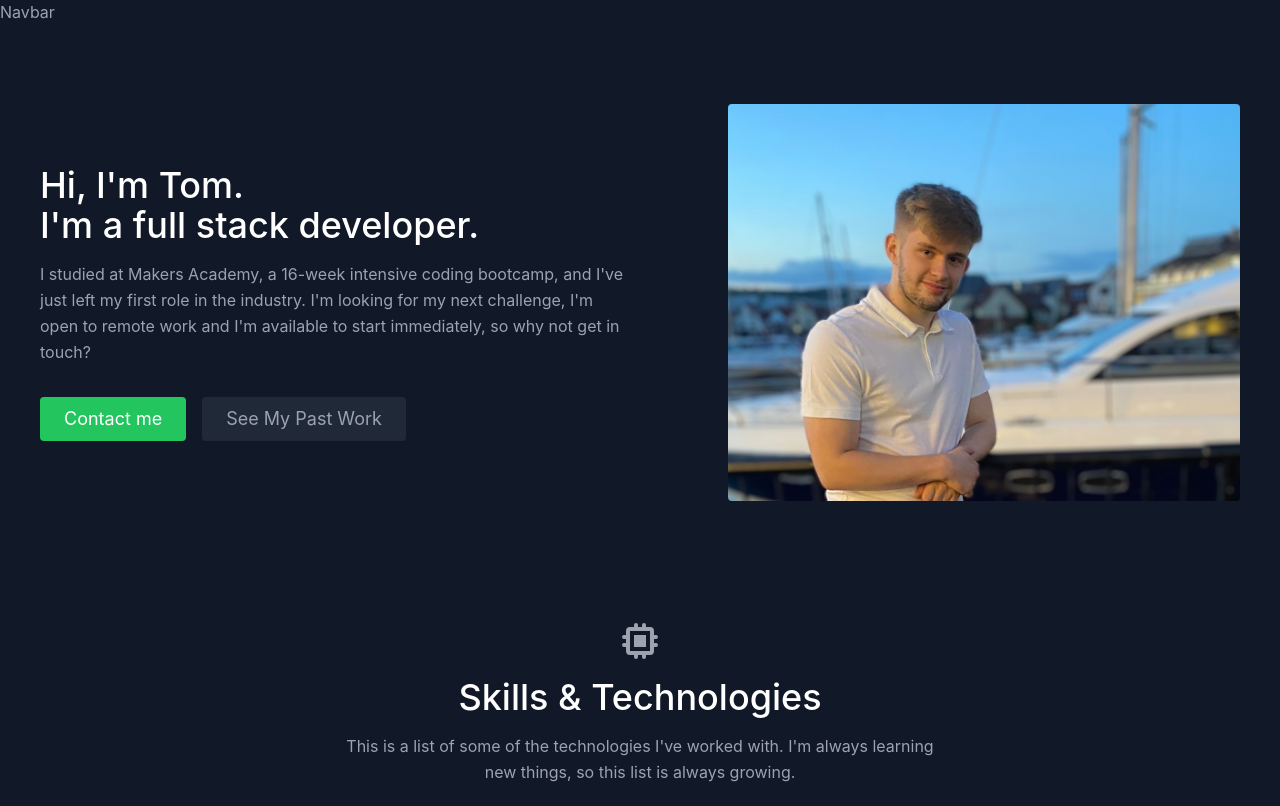
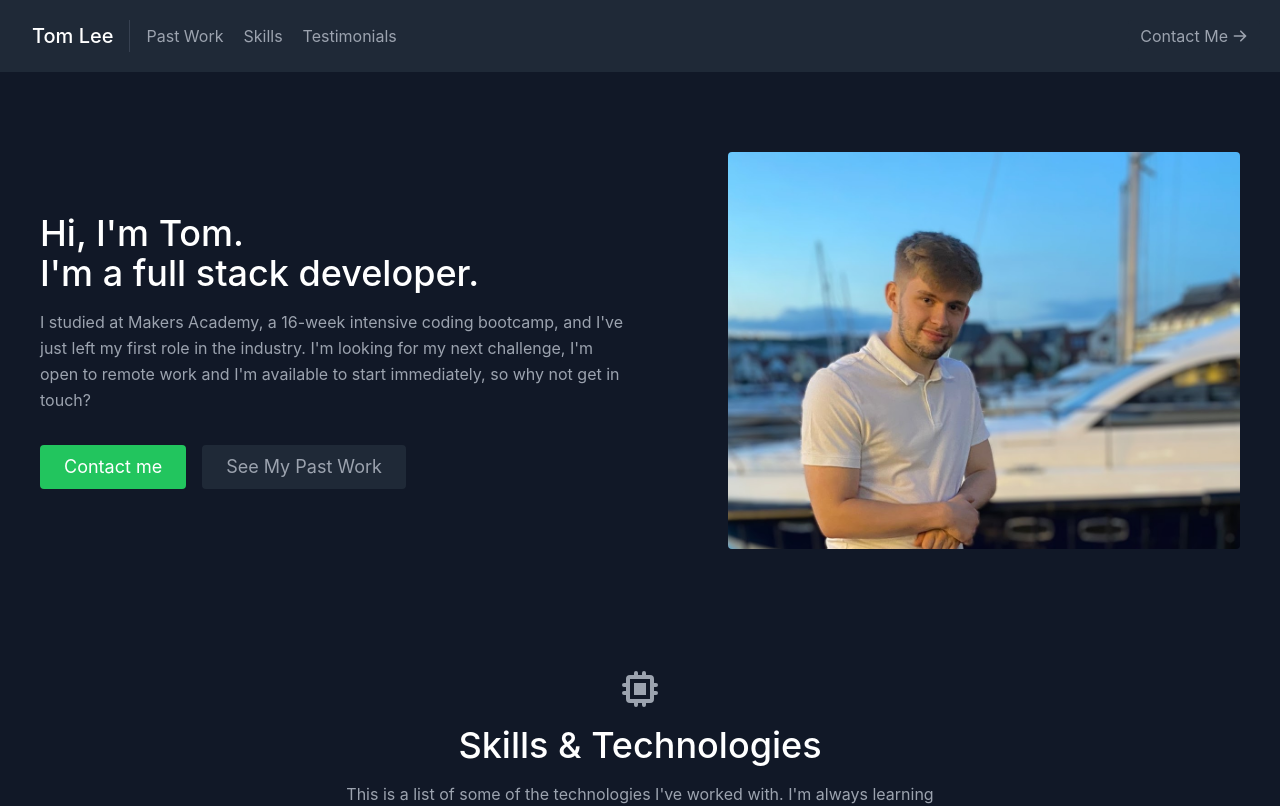
Before and after one commit to tomal02/personal-portfolio, a React (Create React App) app: page / in a window 1280 px wide. Shown: the top 806 px of the page. Built offline with nearby package versions, Linux system fonts and the light colour scheme.

Commit message:
updates navbar section

```diff
--- a/src/components/Navbar.js
+++ b/src/components/Navbar.js
@@ -1,7 +1,36 @@
 import React from 'react';
+import { ArrowRightIcon } from '@heroicons/react/solid';
 
 const Navbar = () => {
-  return <div>Navbar</div>;
+  return (
+    <header className="bg-gray-800 md:sticky top-0 z-10">
+      <div className="container mx-auto flex flex-wrap p-5 flex-col md:flex-row items-center">
+        <a className="title-font font-medium text-white mb-4 md:mb-0">
+          <a href="#about" className="ml-3 text-xl">
+            Tom Lee
+          </a>
+        </a>
+        <nav className="md:mr-auto md:ml-4 md:py-1 md:pl-4 md:border-l md:border-gray-700	flex flex-wrap items-center text-base justify-center">
+          <a href="#projects" className="mr-5 hover:text-white">
+            Past Work
+          </a>
+          <a href="#skills" className="mr-5 hover:text-white">
+            Skills
+          </a>
+          <a href="#testimonials" className="mr-5 hover:text-white">
+            Testimonials
+          </a>
+        </nav>
+        <a
+          href="#contact"
+          className="inline-flex items-center bg-gray-800 border-0 py-1 px-3 focus:outline-none hover:bg-gray-700 rounded text-base mt-4 md:mt-0"
+        >
+          Contact Me
+          <ArrowRightIcon className="w-4 h-4 ml-1" />
+        </a>
+      </div>
+    </header>
+  );
 };
 
 export default Navbar;
```
